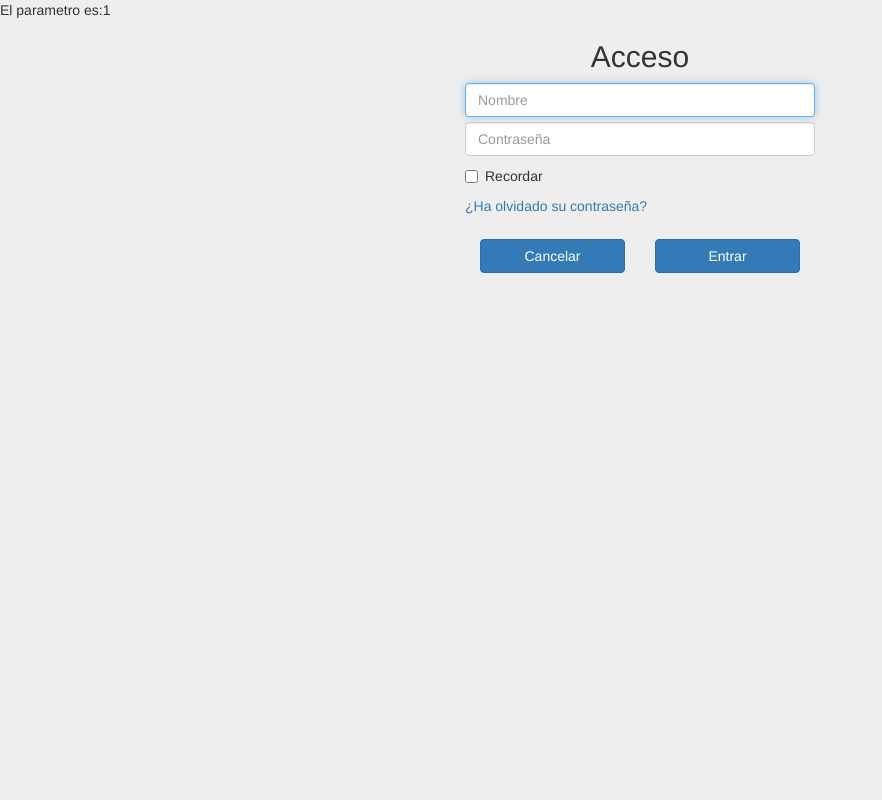
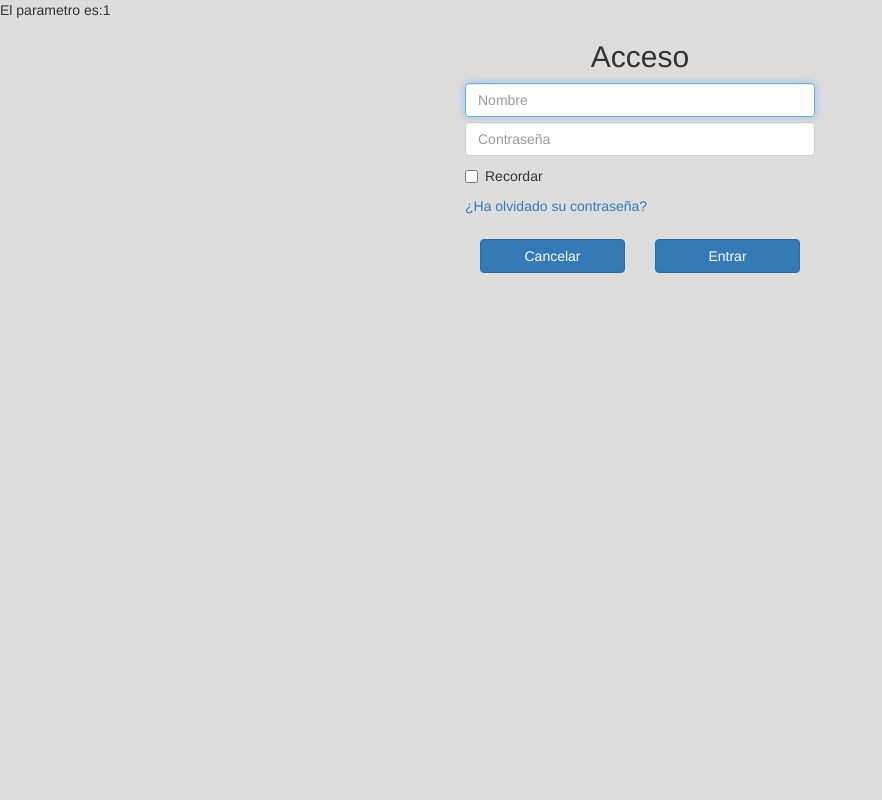
Before and after one commit to fernandorosero/espiarobot, a PHP site: page /loggin.php?acceso=1 in a window 1280 px wide. Shown: the whole page, without its empty margins (0-882 px from the left). Run offline with PHP 8.4, Linux system fonts and the light colour scheme.

Commit message:
Lenovo-Casa

```diff
--- a/loggin.php
+++ b/loggin.php
@@ -1,11 +1,8 @@
-
 <?php
     $parametroVista = $_GET["acceso"];
     echo 'El parametro es:'.$parametroVista;
-?>
 
-<?php
-include_once './init.php';
+    include_once './init.php';
 ?>
 
 <div class="container">
@@ -37,9 +34,3 @@ include_once './init.php';
       </form>
     </div>
  </div> <!-- /container -->
-
-
-
-<style type="text/css">
- body { background-color: #eee; }
-</style>
```
